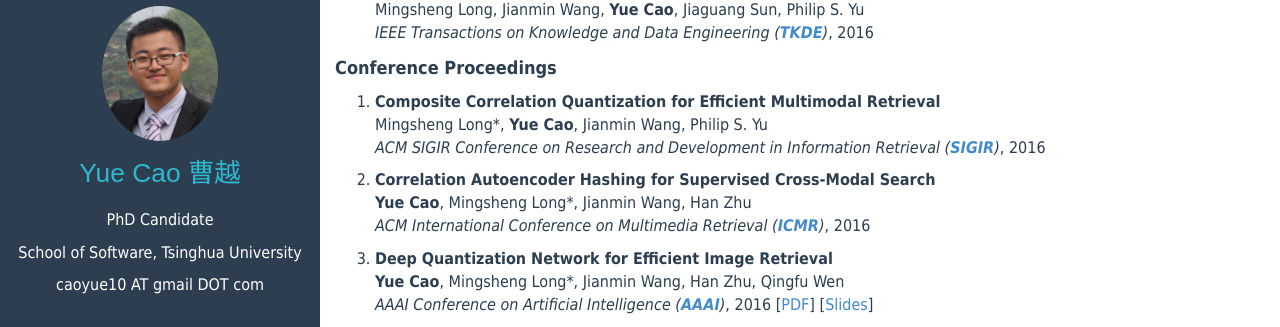
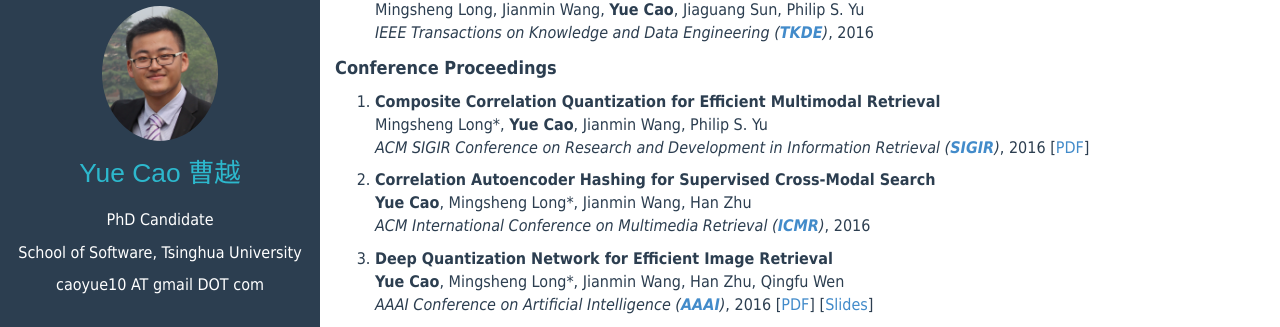
Before and after one commit to caoyue10/caoyue10.github.io, a Jekyll site: the page built from index.html, in a window 1280 px wide and 900 px high, scrolled down 443 px. Shown: the part 122-449 px from the top of the window. Built offline with Jekyll 4.4.1, drawn with Linux system fonts in a browser that asks for light colours; the list of posts is cut into pages by our own code.

Commit message:
pdf ccq added

```diff
--- a/index.html
+++ b/index.html
@@ -103,6 +103,7 @@
             Mingsheng Long*, <strong>Yue Cao</strong>, Jianmin Wang, Philip S. Yu
             <br>
             <em>ACM SIGIR Conference on Research and Development in Information Retrieval (<a href="http://sigir.org/sigir2016/"><strong>SIGIR</strong></a>)</em>, 2016
+	    [<a href="http://ise.thss.tsinghua.edu.cn/~mlong/doc/composite-correlation-quantization-sigir16.pdf">PDF</a>]
         </p></li>
         <li><p>
             <strong>Correlation Autoencoder Hashing for Supervised Cross-Modal Search</strong>
```
